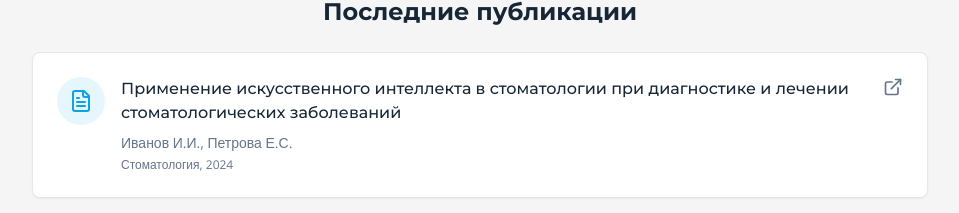
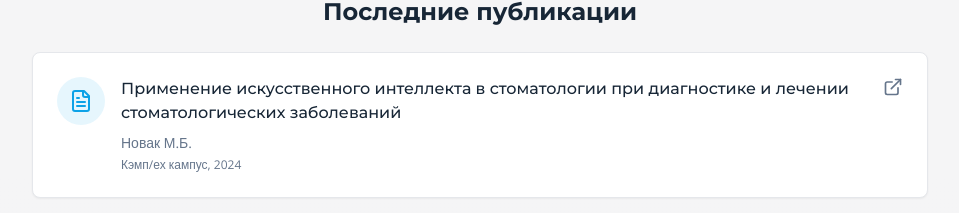
Before and after one commit to pr-poehali-dev/sgmu-orthodontics-site, a React (Vite) app: page / in a window 1280 px wide. Shown: the part 4093-4306 px from the top of the page, without its empty margins (160-1119 px from the left). Built offline with nearby package versions, Linux system fonts and the light colour scheme.

Commit message:
Изменено ФИО авторов статьи

```diff
--- a/src/pages/Index.tsx
+++ b/src/pages/Index.tsx
@@ -65,9 +65,9 @@ const Index = () => {
   const publications = [
     {
       title: 'Применение искусственного интеллекта в стоматологии при диагностике и лечении стоматологических заболеваний',
-      authors: 'Иванов И.И., Петрова Е.С.',
+      authors: 'Новак М.Б.',
       year: '2024',
-      journal: 'Стоматология',
+      journal: 'Кэмп/ех кампус',
       link: 'https://kampus.ai/ecosystem/text-copilot/8493531'
     },
     {
```
